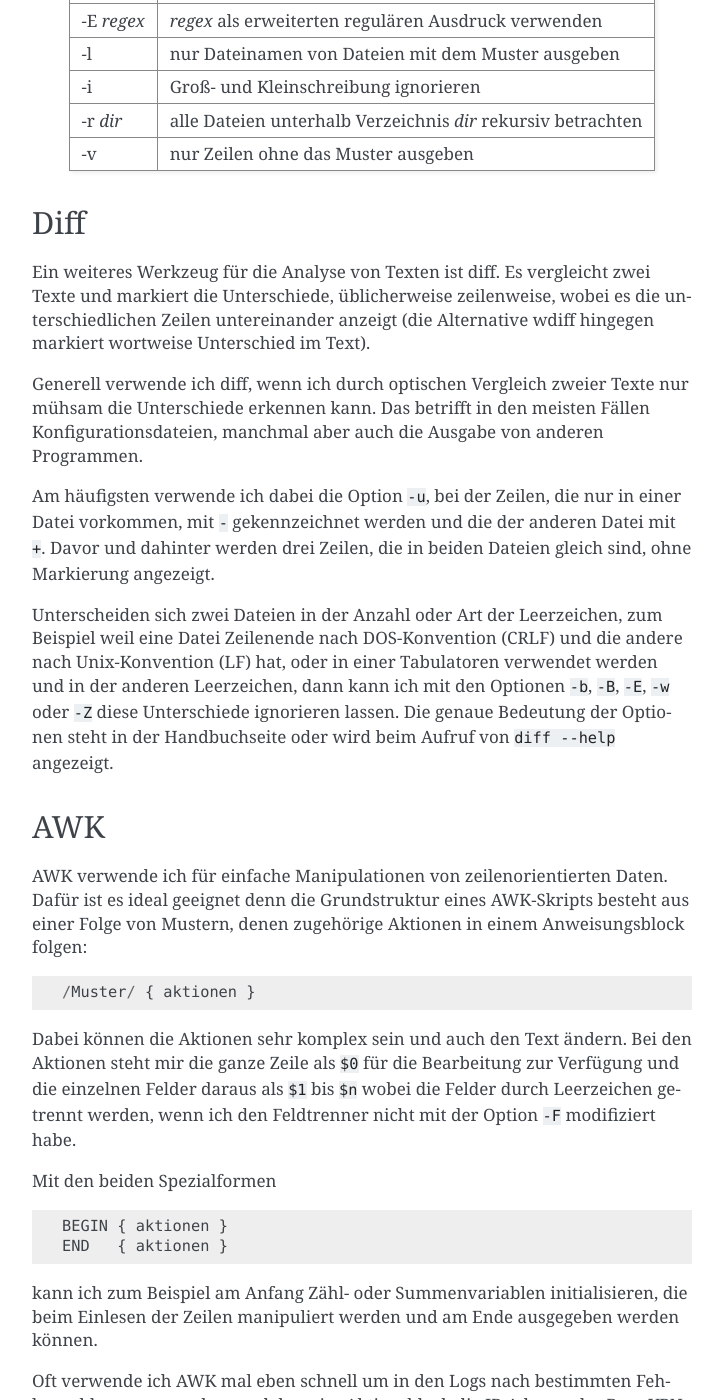
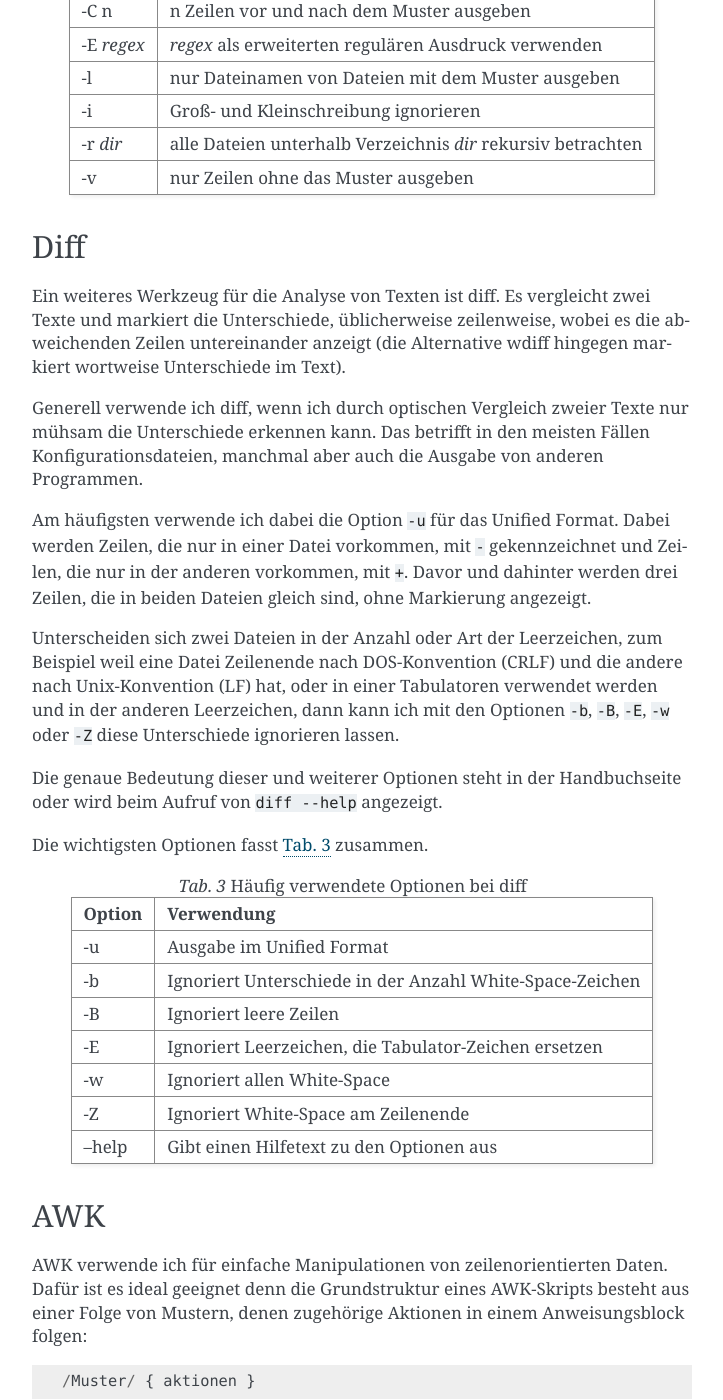
Before and after one commit to matwei-books/Fehlersuche-bei-IPsec-VPN-mit-IKEv2, a Sphinx documentation site: the page built from source/grundlagen/textdateien.rst, in a window 1280 px wide and 1400 px high, scrolled down 5460 px. Shown: the whole window, without its empty margins (388-1111 px from the left). Built offline with Sphinx 7.4.7, drawn with Linux system fonts in a browser that asks for light colours; some of the changed text lies outside the part shown.

Commit message:
Text zu diff überarbeitet

```diff
--- a/source/grundlagen/textdateien.rst
+++ b/source/grundlagen/textdateien.rst
@@ -297,21 +298,27 @@ Diff
 ----
 
 Ein weiteres Werkzeug für die Analyse von Texten ist diff.
-Es vergleicht zwei Texte und markiert die Unterschiede, üblicherweise
-zeilenweise, wobei es die unterschiedlichen Zeilen untereinander
-anzeigt (die Alternative wdiff hingegen markiert wortweise Unterschied
-im Text).
+Es vergleicht zwei Texte und markiert die Unterschiede,
+üblicherweise zeilenweise,
+wobei es die abweichenden Zeilen untereinander anzeigt
+(die Alternative wdiff hingegen markiert wortweise Unterschiede im Text).
 
 Generell verwende ich diff, wenn ich durch optischen Vergleich zweier
 Texte nur mühsam die Unterschiede erkennen kann.
 Das betrifft in den meisten Fällen Konfigurationsdateien, manchmal aber
 auch die Ausgabe von anderen Programmen.
 
-Am häufigsten verwende ich dabei die Option ``-u``, bei der Zeilen, die
-nur in einer Datei vorkommen, mit ``-`` gekennzeichnet werden und die
-der anderen Datei mit ``+``.
-Davor und dahinter werden drei Zeilen, die in beiden Dateien gleich
-sind, ohne Markierung angezeigt.
+Am häufigsten verwende ich dabei die Option ``-u``
+für das Unified Format.
+Dabei werden Zeilen,
+die nur in einer Datei vorkommen,
+mit ``-`` gekennzeichnet
+und Zeilen,
+die nur in der anderen vorkommen,
+mit ``+``.
+Davor und dahinter werden drei Zeilen,
+die in beiden Dateien gleich sind,
+ohne Markierung angezeigt.
 
 Unterscheiden sich zwei Dateien in der Anzahl oder Art der Leerzeichen,
 zum Beispiel weil eine Datei Zeilenende nach DOS-Konvention (CRLF) und
@@ -319,8 +326,27 @@ die andere nach Unix-Konvention (LF) hat, oder in einer Tabulatoren
 verwendet werden und in der anderen Leerzeichen, dann kann ich mit den
 Optionen ``-b``, ``-B``, ``-E``, ``-w`` oder ``-Z`` diese Unterschiede
 ignorieren lassen.
-Die genaue Bedeutung der Optionen steht in der Handbuchseite oder wird
-beim Aufruf von ``diff --help`` angezeigt.
+
+Die genaue Bedeutung dieser und weiterer Optionen
+steht in der Handbuchseite
+oder wird beim Aufruf von ``diff --help`` angezeigt.
+
+Die wichtigsten Optionen fasst :numref:`diff-optionen` zusammen.
+
+.. table:: Häufig verwendete Optionen bei diff
+   :name: diff-optionen
+
+   ============ ========================================================
+    **Option**        **Verwendung**
+   ============ ========================================================
+   -u           Ausgabe im Unified Format
+   -b           Ignoriert Unterschiede in der Anzahl White-Space-Zeichen
+   -B           Ignoriert leere Zeilen
+   -E           Ignoriert Leerzeichen, die Tabulator-Zeichen ersetzen
+   -w           Ignoriert allen White-Space
+   -Z           Ignoriert White-Space am Zeilenende
+   --help       Gibt einen Hilfetext zu den Optionen aus
+   ============ ========================================================
 
 .. index:: AWK
 
```
Also changed, not shown: other parts of source/grundlagen/textdateien.rst (+4 -3 lines).
